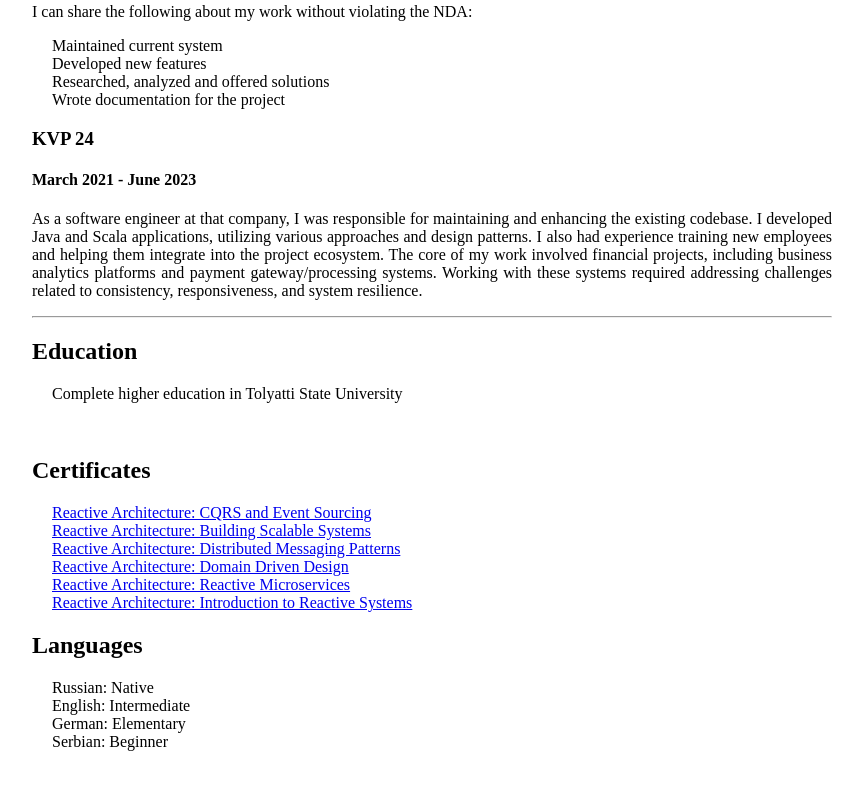
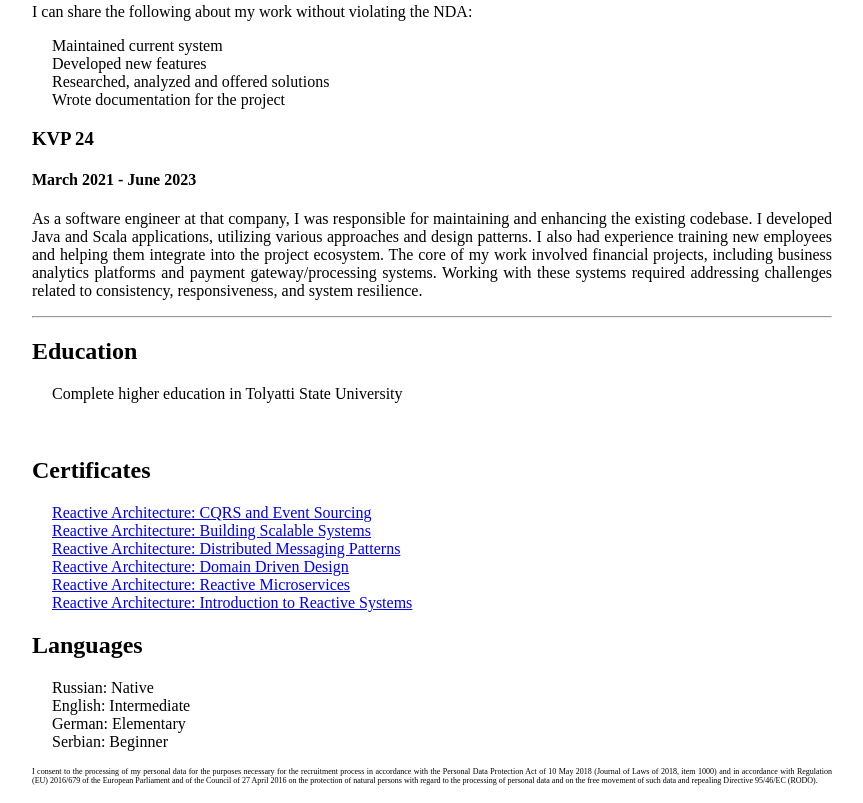
Before and after one commit to Prikaz98/Prikaz98.github.io, a plain HTML site: page cv/Prikaznov-CV.html in a window 1280 px wide. Shown: the part 548-1351 px from the top of the page, without its empty margins (208-1071 px from the left). Before the commit the page ends 1325 px from the top, so only its background shows below. Drawn offline with Linux system fonts and the light colour scheme; a small style sheet from the web is missing.

Commit message:
added policies

```diff
--- a/cv/Prikaznov-CV.html
+++ b/cv/Prikaznov-CV.html
@@ -31,6 +31,10 @@
     ul {
         list-style: none;
         padding-left: 20px;
+    }
+    .policies {
+        font-size: 8px;
+        font-weight: 300;
     }
   </style>
 </head>
@@ -88,6 +92,7 @@
   <h2>Experience</h2>
   <h3>Fintech company (NDA)</h3>
   <h4>June 2023 - Present</h4>
+
   <p>
     I can share the following about my work without violating the NDA:
   </p>
@@ -104,8 +109,9 @@
     As a software engineer at that company, I was responsible for maintaining and enhancing the
     existing codebase.
 
-    I developed Java and Scala applications, utilizing various approaches and design patterns. I also
-    had experience training new employees and helping them integrate into the project ecosystem.
+    I developed Java and Scala applications, utilizing various approaches and design patterns. I
+    also had experience training new employees and helping them integrate into the project
+    ecosystem.
 
     The core of my work involved financial projects, including business analytics platforms and
     payment gateway/processing systems. Working with these systems required addressing challenges
@@ -167,5 +173,14 @@
     <li>German: Elementary</li>
     <li>Serbian: Beginner</li>
   </ul>
+
+  <p class="policies">
+  I consent to the processing of my personal data for the purposes necessary for the recruitment
+  process in accordance with the Personal Data Protection Act of 10 May 2018 (Journal of Laws of
+  2018, item 1000) and in accordance with Regulation (EU) 2016/679 of the European Parliament and of
+  the Council of 27 April 2016 on the protection of natural persons with regard to the processing of
+  personal data and on the free movement of such data and repealing Directive 95/46/EC (RODO).
+  </p>
+
 </body>
 </html>
```
